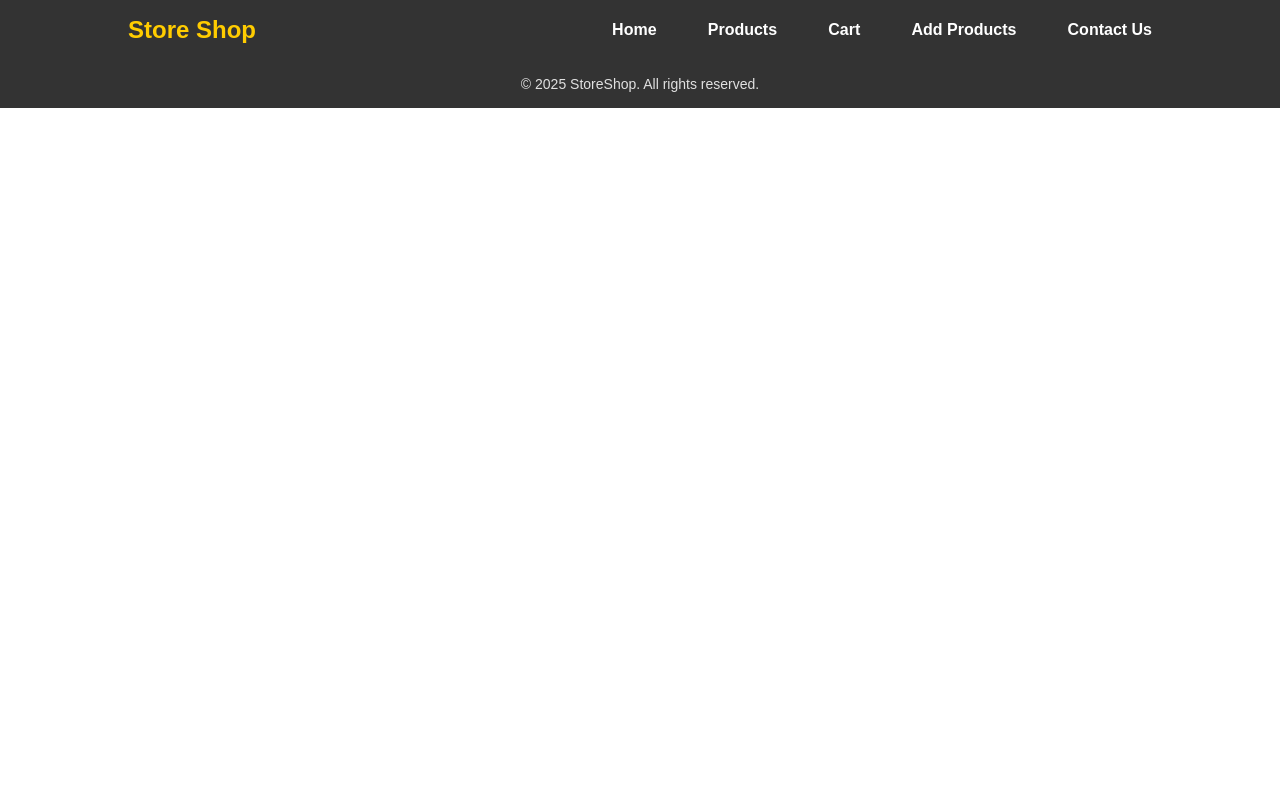
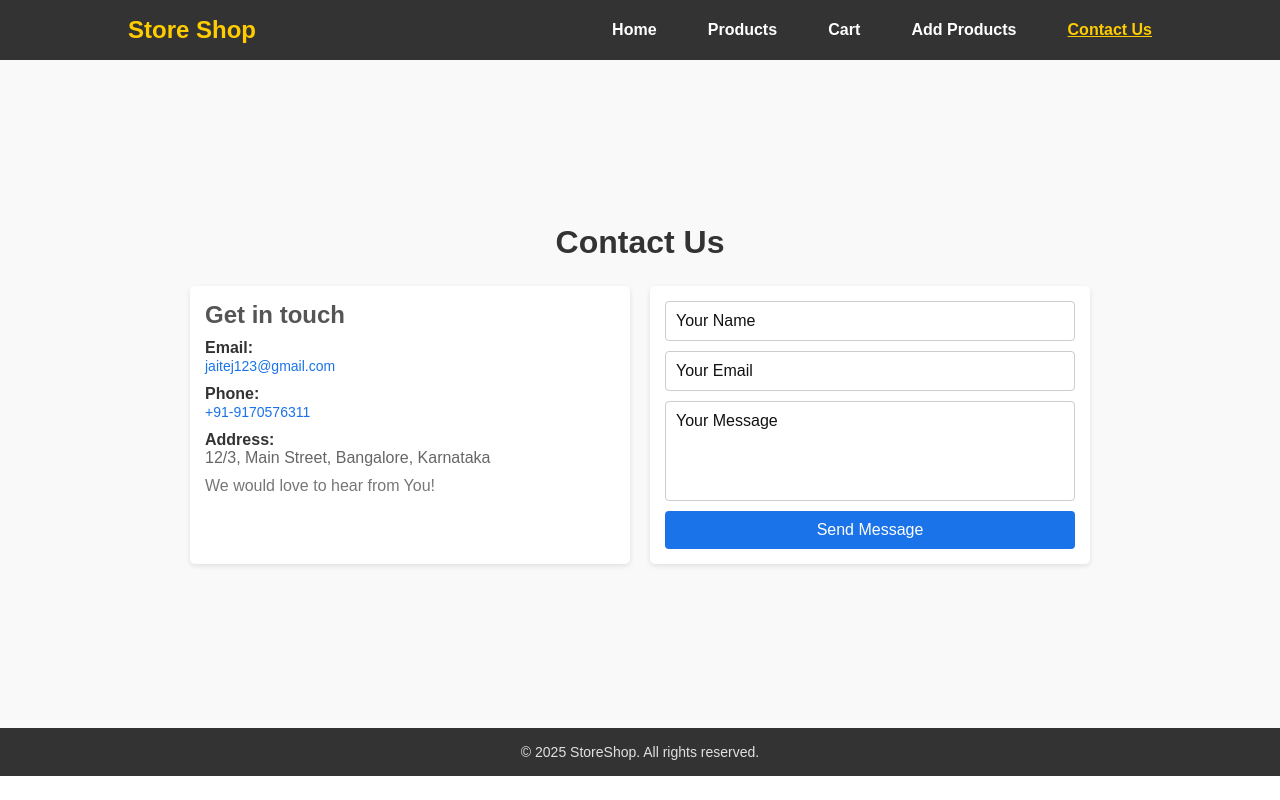
Before and after one commit to tejash098/StoreShop, a React (Vite) app: page /contactus in a window 1280 px wide. Built offline with nearby package versions, Linux system fonts and the light colour scheme.

Commit message:
feat: Add ContactUs page and update routing; enhance CartItems layout and styles

```diff
--- a/src/App.jsx
+++ b/src/App.jsx
@@ -7,6 +7,7 @@ import Products from './Components/Pages/Products'
 import Footer from './Components/Footer'
 import AddProducts from './Components/Pages/AddProducts'
 import CartItems from './Components/Pages/CartItems'
+import ContactUs from './Components/Pages/ContactUs'
 
 const App = () => {
   return (
@@ -17,6 +18,7 @@ const App = () => {
         <Route path='/products' element={<Products/>}/>
         <Route path='/addproducts' element={<AddProducts/>}/>
         <Route path='/cart' element={<CartItems/>}/>
+        <Route path='/contactus' element={<ContactUs/>}/>
       </Routes>
       <Footer/>
     </>
--- a/src/Components/Navbar.jsx
+++ b/src/Components/Navbar.jsx
@@ -41,7 +41,7 @@ const Navbar = () => {
         </li>
         <li>
           <NavLink
-            to={"/contact-us"}
+            to={"/contactus"}
             className={({ isActive }) => (isActive ? "active" : "")}
           >
             Contact Us
--- a/src/Components/Pages/CartItems.jsx
+++ b/src/Components/Pages/CartItems.jsx
@@ -30,6 +30,7 @@ const CartItems = () => {
   return (
     <>
       <div className="cart-container">
+        <div className="cart-grid">
           {CartData.map((elem) => {
             let { id, title, price, category, image, rating } = elem;
             return (
@@ -64,6 +65,7 @@ const CartItems = () => {
             );
           })}
         </div>
+      </div>
     </>
   );
 };
--- /dev/null
+++ b/src/Components/Pages/ContactUs.jsx
@@ -0,0 +1,43 @@
+import React from "react";
+import "../../assets/style/contactus.css";
+
+const ContactUs = () => {
+  return (
+    <>
+      <div className="contactus">
+        <h1>Contact Us</h1>
+        <div className="contactgrid">
+          <div className="info">
+            <h2>Get in touch</h2>
+            <span>Email:</span>
+            <a href="mailto:jaitej123@gmail.com">jaitej123@gmail.com</a>
+            <span>Phone:</span>
+            <a href="tel:+9170576311">+91-9170576311</a>
+            <span>Address:</span>
+            <address>12/3, Main Street, Bangalore, Karnataka</address>
+            <p>We would love to hear from You!</p>
+          </div>
+          <div className="form">
+            <form id="contactForm">
+              <input type="text" id="name" placeholder="Your Name" required />
+              <input
+                type="email"
+                id="email"
+                placeholder="Your Email"
+                required
+              />
+              <textarea
+                id="message"
+                placeholder="Your Message"
+                required
+              ></textarea>
+              <button type="submit">Send Message</button>
+            </form>
+          </div>
+        </div>
+      </div>
+    </>
+  );
+};
+
+export default ContactUs;
--- a/src/assets/style/CartItem.css
+++ b/src/assets/style/CartItem.css
@@ -1,4 +1,7 @@
-.cart-container {
+.cart-container{
+  min-height: 83.5vh;
+  .cart-grid {
+
   display: grid;
   grid-template-columns: repeat(3, minmax(300px, 1fr));
   gap: 2vh;
@@ -44,6 +47,7 @@
     }
   }
 }
+}
 @media screen and (max-width: 1000px) {
   .cart-container {
     grid-template-columns: repeat(2, minmax(300px, 1fr));
--- /dev/null
+++ b/src/assets/style/ContactUs.css
@@ -0,0 +1,123 @@
+.contactus {
+  display: flex;
+  flex-direction: column;
+  align-items: center;
+  justify-content: center;
+  padding: 20px;
+  background-color: #f9f9f9;
+  min-height: 83.5vh;
+  font-size: 16px;
+
+  h1 {
+    color: #333;
+    margin-bottom: 25px;
+  }
+
+  .contactgrid {
+    display: grid;
+    grid-template-columns: 1fr 1fr;
+    gap: 20px;
+    width: 100%;
+    max-width: 900px;
+
+    .info {
+      padding: 15px;
+      border-radius: 5px;
+      background: #ffffff;
+      box-shadow: 0 2px 5px rgba(0, 0, 0, 0.1);
+
+      h2 {
+        margin-top: 0;
+        color: #555;
+      }
+
+      span {
+        display: block;
+        font-weight: 600;
+        margin-top: 10px;
+        color: #333;
+      }
+
+      a {
+        color: #1a73e8;
+        text-decoration: none;
+        font-size: 14px;
+
+        &:hover {
+          text-decoration: underline;
+        }
+      }
+
+      address {
+        font-style: normal;
+        font-size: 16px;
+        color: #666;
+      }
+
+      p {
+        margin-top: 10px;
+        color: #777;
+      }
+    }
+
+    .form {
+      padding: 15px;
+      border-radius: 5px;
+      background: #ffffff;
+      box-shadow: 0 2px 5px rgba(0, 0, 0, 0.1);
+
+      form {
+        display: flex;
+        flex-direction: column;
+        gap: 10px;
+
+        input,
+        textarea {
+          width: 100%;
+          padding: 10px;
+          border-radius: 4px;
+          border: 1px solid #ccc;
+          outline: none;
+          font-size: 16px;
+
+          &:focus {
+            border-color: #1a73e8;
+            box-shadow: 0 0 3px rgba(26, 115, 232, 0.5);
+          }
+          &::placeholder {
+            color: #111;
+          }
+        }
+
+        textarea {
+          min-height: 100px;
+          resize: none;
+        }
+
+        button {
+          background: #1a73e8;
+          color: #fff;
+          padding: 10px;
+          border: none;
+          border-radius: 4px;
+          cursor: pointer;
+          font-size: 16px;
+          transition: all 0.3s ease;
+
+          &:hover {
+            background: #1558b0;
+            transform: scale(1.05);
+          }
+          &:active {
+            transform: scale(0.95);
+          }
+        }
+      }
+    }
+  }
+  @media (max-width: 768px) {
+    .contactgrid {
+      grid-template-columns: 1fr;
+    }
+  }
+}
--- a/src/assets/style/addProduct.css
+++ b/src/assets/style/addProduct.css
@@ -4,6 +4,7 @@
   align-items: center;
   justify-content: center;
   padding: 20px;
+  min-height: 83.5vh;
   h1 {
     margin-bottom: 20px;
   }
```
Also changed, not shown: src/jsondata/products.json (+12 -0 lines). Lines whose indentation alone changed are shown as unchanged.
